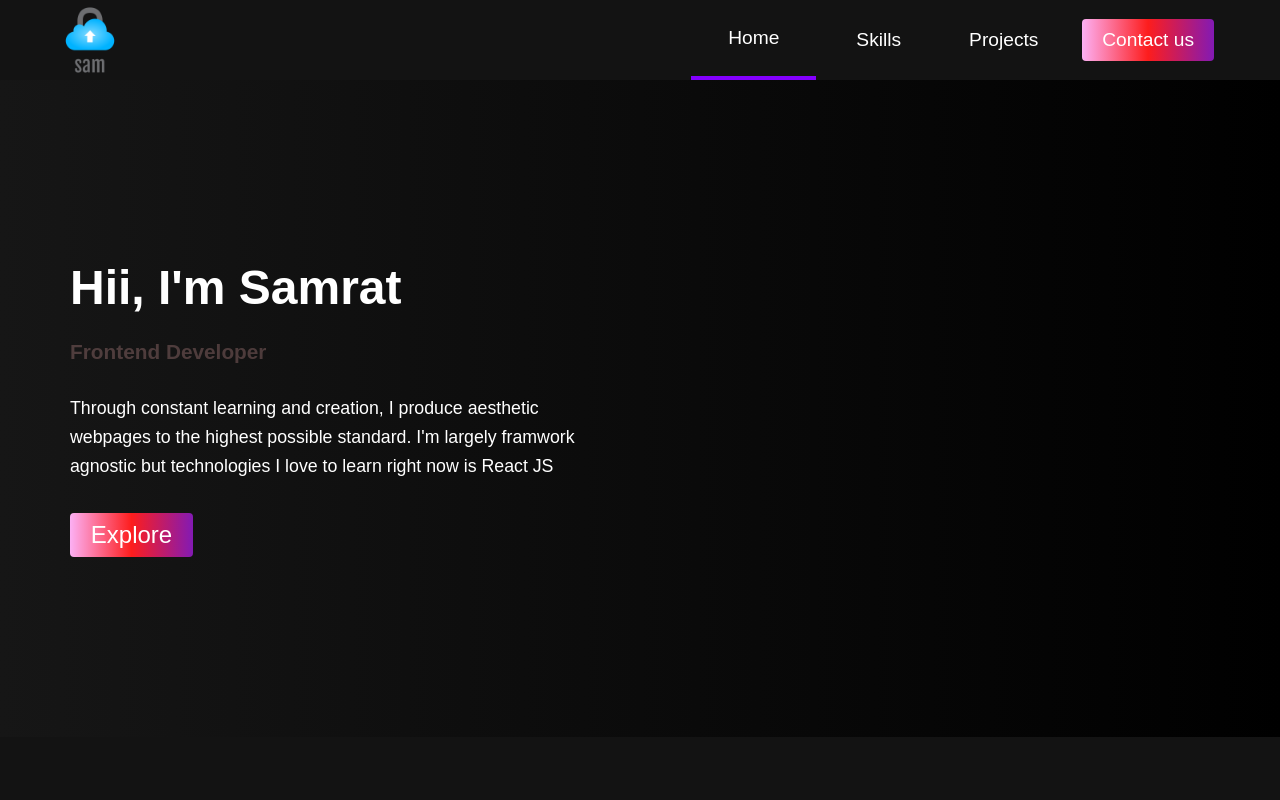
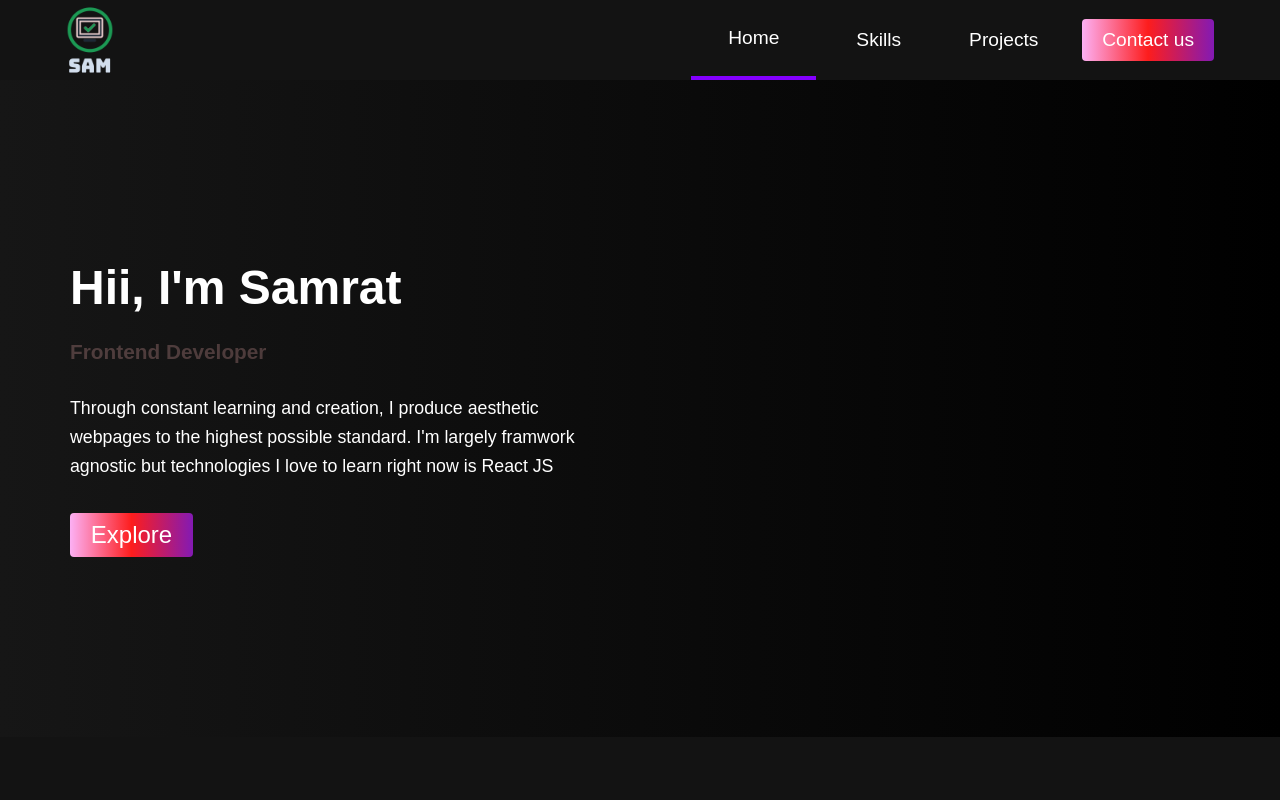
Before and after one commit to samrat222/portfolio, a website built with Parcel: page index.html in a window 1280 px wide. Shown: the top 800 px of the page. Built offline with nearby package versions, Linux system fonts and the light colour scheme.

Commit message:
change the logo

```diff
--- a/index.html
+++ b/index.html
@@ -5,7 +5,7 @@
     <meta name="viewport" content="width=device-width, initial-scale=1.0" />
     <title>Portfolio website</title>
     <link rel="stylesheet" href="style.css" />
-    <link rel="shortcut icon" href="my_logo_2.png" type="image/x-icon" />
+    <link rel="shortcut icon" href="my_logo.png" type="image/x-icon" />
     <!-- For fontAwesome -->
     <link
       rel="stylesheet"
@@ -23,7 +23,7 @@
 
     <nav class="navbar">
       <div class="navbar__container">
-        <img src="my_logo_2.png" id="navbar__logo" alt="" />
+        <img src="my_logo.png" id="navbar__logo" alt="" />
         <div class="navbar__toggle" id="mobile-menu">
           <span class="bar"></span>
           <span class="bar"></span>
```
Also changed, not shown: my_logo.png (added).
